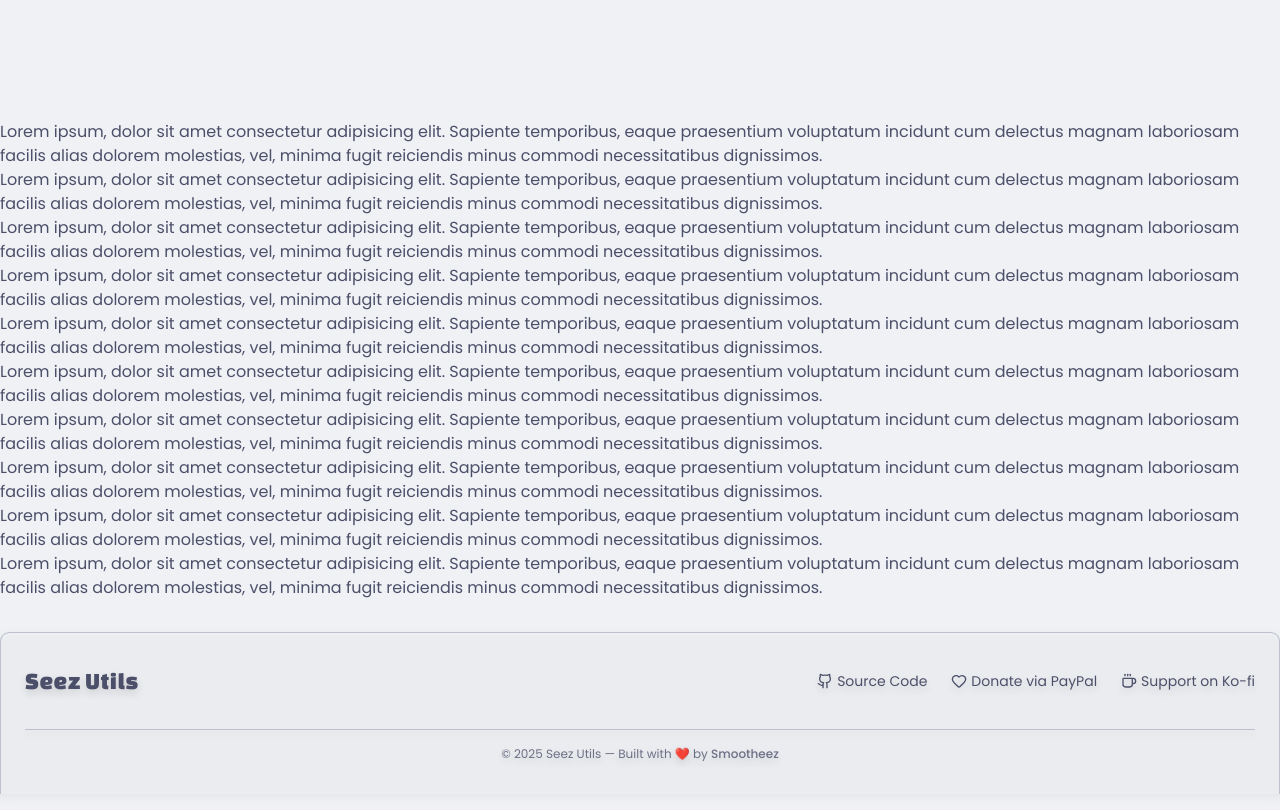
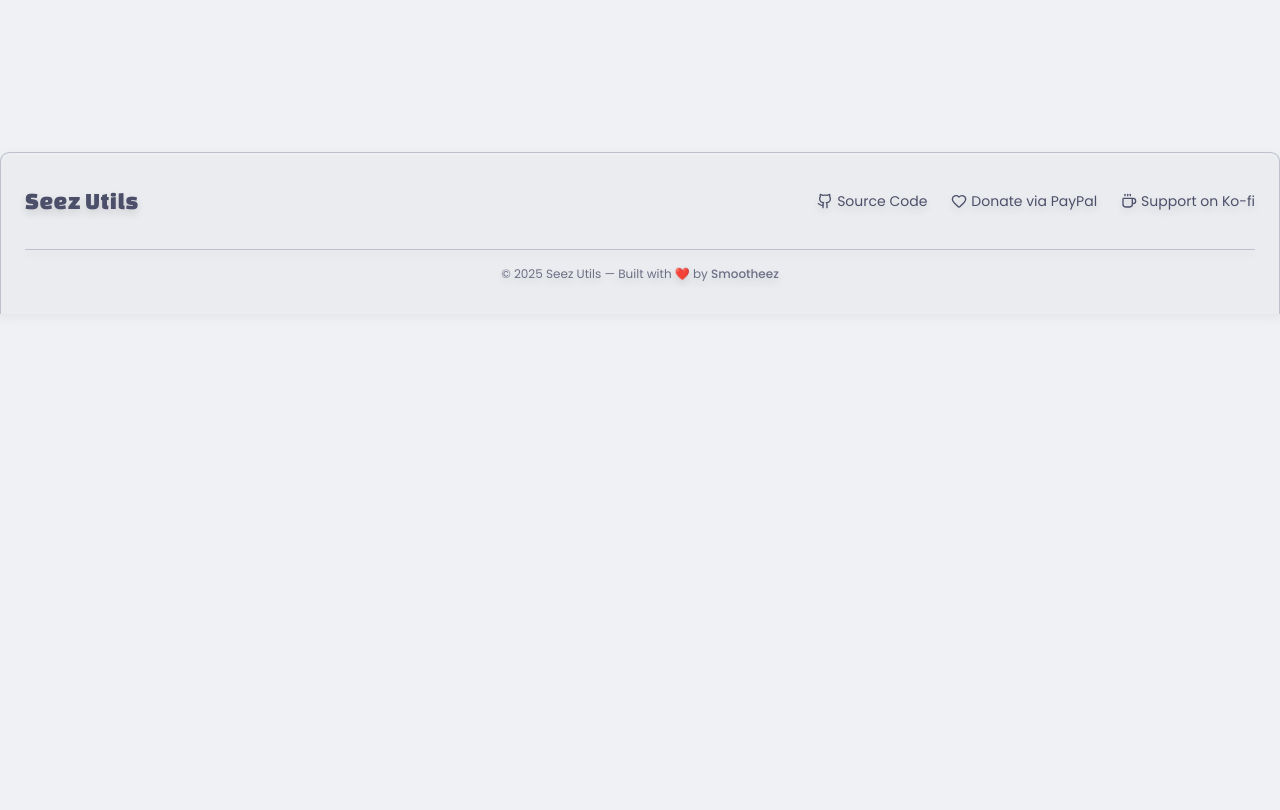
Before and after one commit to Smootheez/Seez-Utils, a Next.js app: page / in a window 1280 px wide. Shown: the part 680-1490 px from the top of the page. After the commit the page ends 1010 px from the top, so only its background shows below. Built offline with nearby package versions, Linux system fonts and the light colour scheme.

Commit message:
Refactor Home and HeroSection components for improved structure and readability

```diff
--- a/src/app/page.tsx
+++ b/src/app/page.tsx
@@ -7,67 +7,12 @@
     <>
       <Header />
       <main className="max-w-7xl mx-auto">
-        <HeroSection />
-        <p>
-          Lorem ipsum, dolor sit amet consectetur adipisicing elit. Sapiente
-          temporibus, eaque praesentium voluptatum incidunt cum delectus magnam
-          laboriosam facilis alias dolorem molestias, vel, minima fugit
-          reiciendis minus commodi necessitatibus dignissimos.
-        </p>
-        <p>
-          Lorem ipsum, dolor sit amet consectetur adipisicing elit. Sapiente
-          temporibus, eaque praesentium voluptatum incidunt cum delectus magnam
-          laboriosam facilis alias dolorem molestias, vel, minima fugit
-          reiciendis minus commodi necessitatibus dignissimos.
-        </p>
-        <p>
-          Lorem ipsum, dolor sit amet consectetur adipisicing elit. Sapiente
-          temporibus, eaque praesentium voluptatum incidunt cum delectus magnam
-          laboriosam facilis alias dolorem molestias, vel, minima fugit
-          reiciendis minus commodi necessitatibus dignissimos.
-        </p>
-        <p>
-          Lorem ipsum, dolor sit amet consectetur adipisicing elit. Sapiente
-          temporibus, eaque praesentium voluptatum incidunt cum delectus magnam
-          laboriosam facilis alias dolorem molestias, vel, minima fugit
-          reiciendis minus commodi necessitatibus dignissimos.
-        </p>
-        <p>
-          Lorem ipsum, dolor sit amet consectetur adipisicing elit. Sapiente
-          temporibus, eaque praesentium voluptatum incidunt cum delectus magnam
-          laboriosam facilis alias dolorem molestias, vel, minima fugit
-          reiciendis minus commodi necessitatibus dignissimos.
-        </p>
-        <p>
-          Lorem ipsum, dolor sit amet consectetur adipisicing elit. Sapiente
-          temporibus, eaque praesentium voluptatum incidunt cum delectus magnam
-          laboriosam facilis alias dolorem molestias, vel, minima fugit
-          reiciendis minus commodi necessitatibus dignissimos.
-        </p>
-        <p>
-          Lorem ipsum, dolor sit amet consectetur adipisicing elit. Sapiente
-          temporibus, eaque praesentium voluptatum incidunt cum delectus magnam
-          laboriosam facilis alias dolorem molestias, vel, minima fugit
-          reiciendis minus commodi necessitatibus dignissimos.
-        </p>
-        <p>
-          Lorem ipsum, dolor sit amet consectetur adipisicing elit. Sapiente
-          temporibus, eaque praesentium voluptatum incidunt cum delectus magnam
-          laboriosam facilis alias dolorem molestias, vel, minima fugit
-          reiciendis minus commodi necessitatibus dignissimos.
-        </p>
-        <p>
-          Lorem ipsum, dolor sit amet consectetur adipisicing elit. Sapiente
-          temporibus, eaque praesentium voluptatum incidunt cum delectus magnam
-          laboriosam facilis alias dolorem molestias, vel, minima fugit
-          reiciendis minus commodi necessitatibus dignissimos.
-        </p>
-        <p>
-          Lorem ipsum, dolor sit amet consectetur adipisicing elit. Sapiente
-          temporibus, eaque praesentium voluptatum incidunt cum delectus magnam
-          laboriosam facilis alias dolorem molestias, vel, minima fugit
-          reiciendis minus commodi necessitatibus dignissimos.
-        </p>
+        <section
+          id="hero"
+          className="min-h-screen flex flex-col justify-center items-center text-shadow-sm"
+        >
+          <HeroSection />
+        </section>
       </main>
       <Footer />
     </>
--- a/src/components/hero-section.tsx
+++ b/src/components/hero-section.tsx
@@ -33,7 +33,7 @@
 
 export default function HeroSection() {
     return (
-      <div className="min-h-screen flex flex-col justify-center items-center  text-shadow-sm">
+      <>
         <motion.h1
           variants={containerOne}
           initial="hidden"
@@ -60,6 +60,6 @@
             </motion.span>
           ))}
         </motion.p>
-      </div>
+      </>
     );
 }
```
